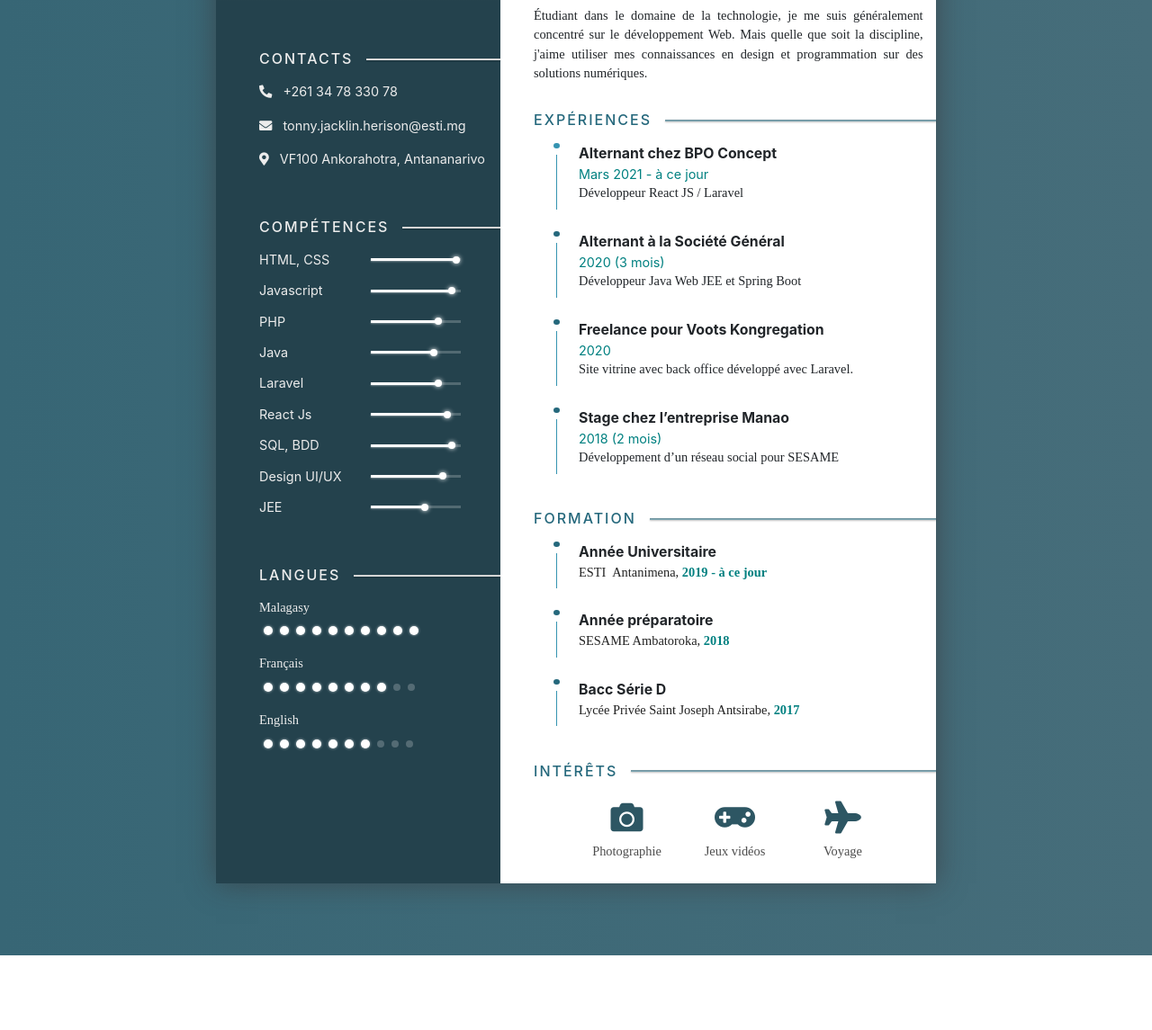
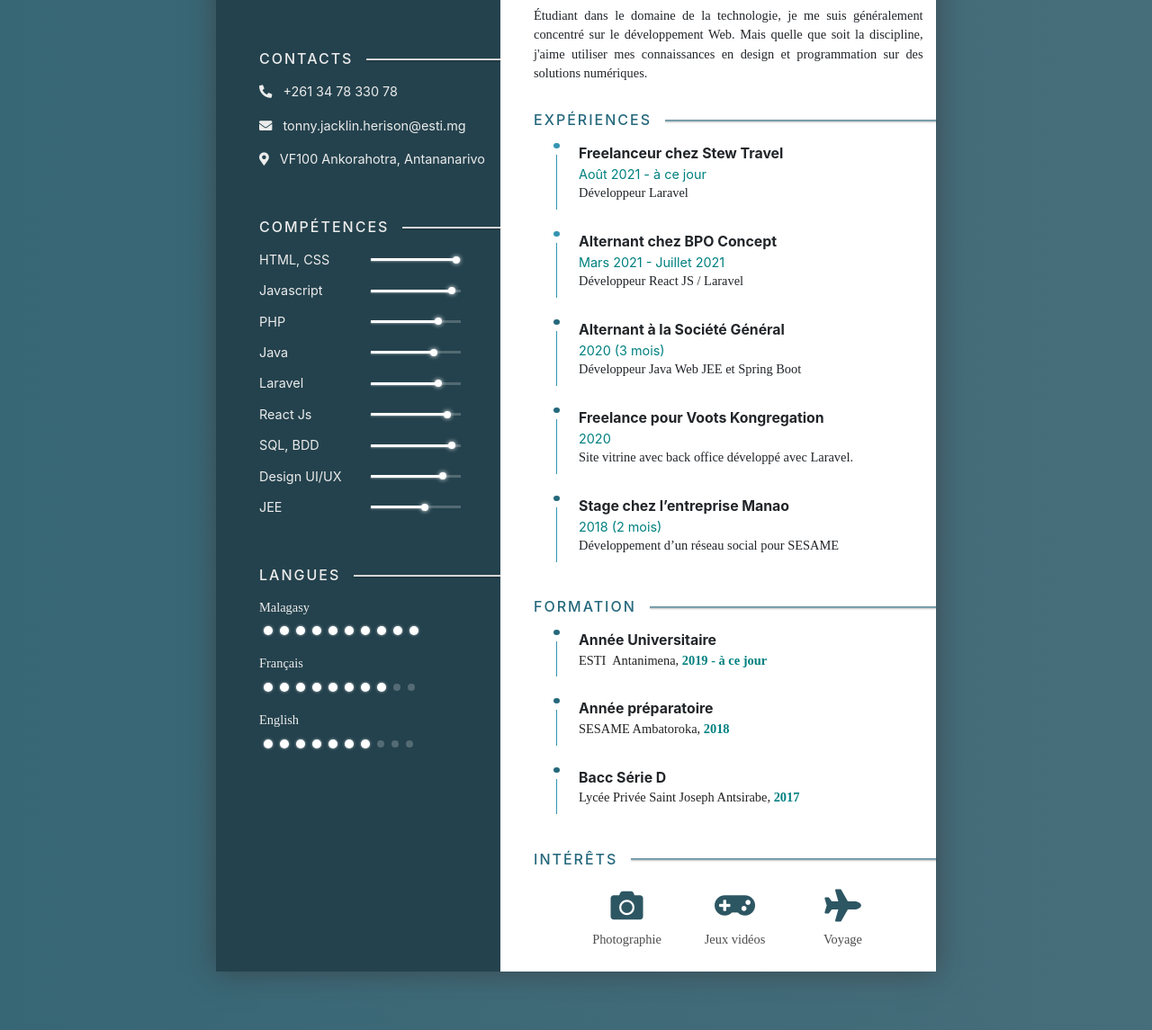
Before and after one commit to stans28/Curriculum-Vitae, a PHP site: page /index.unmin.html in a window 1280 px wide. Shown: the part 429-1574 px from the top of the page at 90% size. Before the commit the page ends 1491 px from the top, so only its background shows below. Run offline with PHP 8.4, Linux system fonts and the light colour scheme; some web fonts are replaced; grey boxes are pictures that could not be loaded.

Commit message:
Add stew travel

```diff
--- a/index.unmin.html
+++ b/index.unmin.html
@@ -3,6 +3,7 @@
 <head>
     <meta charset="UTF-8">
     <meta name="viewport" content="width=device-width, initial-scale=1.0">
+    <meta name="description" content="Curriculum Vitae HERISON Tonny Jacklin" />
 
     <link rel="stylesheet" href="./plugins/bootstrap-4.3.1-dist/css/bootstrap.min.css">
     <link rel="stylesheet" href="./plugins/fontawesome-free-5.15.1-web/css/all.min.css">
@@ -333,6 +334,29 @@
                                 <hr class="title-line"/>
                             </div>
                             <ul class="experience-list">
+                                <!-- Stew Travel -->
+                                <li class="experience-item d-flex">
+                                    <p class="d-flex flex-column align-items-center">
+                                        <span class="dot active"></span>
+                                        <span class="line"></span>
+                                    </p>
+                                    <p>
+                                        <span class="title d-block">
+                                            Freelanceur chez <span class="tj-tooltip">
+                                                <a href="https://www.stewtravel.com/" class="company-name" target="_blank">Stew Travel</a>
+                                                <span class="tooltip-content stewtravel-logo" style="padding: 0 0px;">
+                                                    <span class="langage-description d-block">
+                                                        <img src="./assets/images/stewtravel.png" alt="Stew Travel">
+                                                    </span>
+                                                </span>
+                                            </span>
+                                        </span>
+                                        <span class="date d-block">Août 2021 - à ce jour</span>
+                                        <span class="activity d-block">
+                                            Développeur Laravel
+                                        </span>
+                                    </p>
+                                </li>
                                 <!-- BPO Concept -->
                                 <li class="experience-item d-flex">
                                     <p class="d-flex flex-column align-items-center">
@@ -350,35 +374,12 @@
                                                 </span>
                                             </span>
                                         </span>
-                                        <span class="date d-block">Mars 2021 - à ce jour</span>
+                                        <span class="date d-block">Mars 2021 - Juillet 2021</span>
                                         <span class="activity d-block">
                                             Développeur React JS / Laravel
                                         </span>
                                     </p>
                                 </li>
-                                <!-- Stew Travel -->
-                                <!-- <li class="experience-item d-flex">
-                                    <p class="d-flex flex-column align-items-center">
-                                        <span class="dot active"></span>
-                                        <span class="line"></span>
-                                    </p>
-                                    <p>
-                                        <span class="title d-block">
-                                            Freelanceur chez <span class="tj-tooltip">
-                                                <a href="https://www.stewtravel.com/" class="company-name" target="_blank">Stew Travel</a>
-                                                <span class="tooltip-content stewtravel-logo" style="padding: 0 0px;">
-                                                    <span class="langage-description d-block">
-                                                        <img src="./assets/images/stewtravel.png" alt="Stew Travel">
-                                                    </span>
-                                                </span>
-                                            </span>
-                                        </span>
-                                        <span class="date d-block">Mars 2021 - à ce jour</span>
-                                        <span class="activity d-block">
-                                            Développeur Laravel
-                                        </span>
-                                    </p>
-                                </li> -->
                                 <!-- BFV SG -->
                                 <li class="experience-item d-flex">
                                     <p class="d-flex flex-column align-items-center">
```
Also changed, not shown: index.html (+1 -1 lines), index.php (+1 -1 lines).
